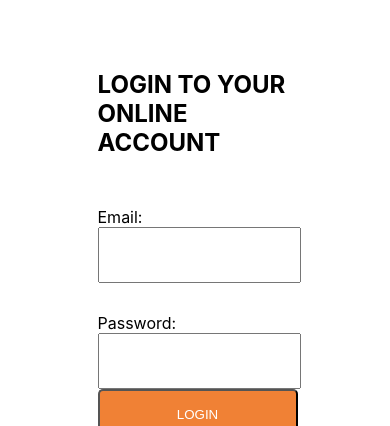
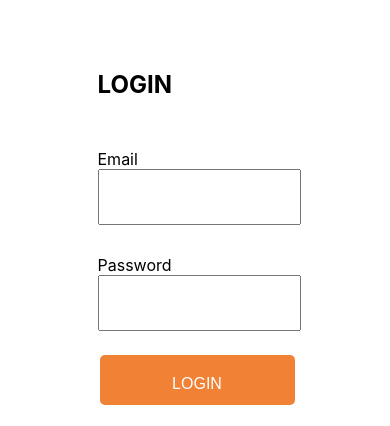
Before and after one commit to 15kfechete/Employability-Project, a React (Create React App) app in the folder frontend/: page /login in a window 390 px wide. Shown: the part 418-844 px from the top of the page. Built offline with nearby package versions, Linux system fonts and the light colour scheme.

Commit message:
addedd initial content to revamped login css for mobile viewport

```diff
--- a/frontend/src/app/components/footer.css
+++ b/frontend/src/app/components/footer.css
@@ -1,65 +1,3 @@
-@supports (display: grid) {
-  @media only screen and (max-device-width: 400px) {
-    footer {
-      background-color: #2c353c;
-      color: white;
-
-      display: grid;
-      grid-template-areas: "footerLogo footerLeft . footerLeftCentre footerRightCentre footerRight";
-      grid-template-columns: 15% 20% 5% 1fr 1fr 1fr;
-    }
-
-    .footerLogo {
-      margin: 0 auto;
-
-      grid-area: footerTop;
-    }
-
-    .footerRight {
-      padding-top: 30px;
-      margin: 0 auto;
-
-      grid-area: footerBottom;
-    }
-
-    .footerLeft {
-      grid-area: footerLeft;
-      display: none;
-    }
-
-    .footerLeftCentre {
-      grid-area: footerLeftCentre;
-
-      border-style: solid;
-      border-right: white;
-      border-top: white;
-      border-bottom: white;
-      border-width: 2px;
-
-      display: none;
-    }
-    .footerRightCentre {
-      grid-area: footerRightCentre;
-      display: none;
-    }
-
-    .footerText {
-      display: none;
-    }
-
-    footer h4 {
-      list-style-type: none;
-      text-align: left;
-      padding-top: 15px;
-    }
-
-    footer ul li {
-      list-style-type: none;
-      text-align: left;
-      padding-top: 15px;
-    }
-  }
-}
 footer {
   background-color: #2c353c;
   color: white;
@@ -105,3 +43,9 @@ footer ul li {
   text-align: left;
   padding-top: 15px;
 }
+
+@media only screen and (max-device-width: 400px) {
+  footer {
+    display: none;
+  }
+}
--- a/frontend/src/app/components/header.css
+++ b/frontend/src/app/components/header.css
@@ -1,41 +1,3 @@
-@media only screen and (max-device-width: 400px) {
-  header {
-    background-color: white;
-    padding: 10px;
-    width: 400px;
-    display: grid;
-  }
-
-  header nav {
-    color: #f08135;
-    padding: 16px 18px;
-  }
-
-  header nav a {
-    color: #f08135;
-    text-align: center;
-    padding: 16px 18px;
-    text-decoration: none;
-    font-size: 16px;
-    display: none;
-  }
-
-  header a img {
-    height: 100px;
-    width: 100%;
-  }
-
-  header button {
-    background-color: #f08135;
-    color: white;
-    width: 100%;
-    border-radius: 5px;
-    padding: 16px 18px;
-
-    display: none;
-  }
-}
-
 header {
   background-color: white;
   padding: 10px;
@@ -69,3 +31,41 @@ header button {
   max-width: 200px;
   max-height: 50px;
 }
+
+@media only screen and (max-device-width: 400px) {
+  header {
+    background-color: white;
+    padding: 10px;
+    width: 400px;
+    display: none;
+  }
+
+  header nav {
+    color: #f08135;
+    padding: 16px 18px;
+  }
+
+  header nav a {
+    color: #f08135;
+    text-align: center;
+    padding: 16px 18px;
+    text-decoration: none;
+    font-size: 16px;
+    display: none;
+  }
+
+  header a img {
+    height: 100px;
+    width: 100%;
+  }
+
+  header button {
+    background-color: #f08135;
+    color: white;
+    width: 100%;
+    border-radius: 5px;
+    padding: 16px 18px;
+
+    display: none;
+  }
+}
--- a/frontend/src/app/pages/login/login.css
+++ b/frontend/src/app/pages/login/login.css
@@ -1,10 +1,3 @@
-@media only screen and (max-device-width: 400px) {
-  .banner-image {
-    width: 400px;
-    object-fit: cover;
-  }
-}
-
 .banner-image {
   width: 100%;
   object-fit: cover;
@@ -35,13 +28,18 @@ form {
   padding-top: 30px;
 }
 
-button {
+.loginButton {
   background-color: #f08135;
+  border: none;
   color: white;
-  border-radius: 5px;
-  padding: 16px 18px;
-  width: 200px;
-  height: 50px;
+  padding: 20px;
+  text-align: center;
+  text-decoration: none;
+  display: inline-block;
+  font-size: 16px;
+  margin: 4px 2px;
+
+  width: 100%;
 }
 
 input {
@@ -52,4 +50,41 @@ input {
 
 .buttons {
   grid-area: login;
+
+  padding-top: 20px;
 }
+
+@media only screen and (max-device-width: 400px) {
+  body {
+    background-color: #f08135;
+  }
+
+  .banner-image {
+    width: 400px;
+    object-fit: cover;
+
+    display: none;
+  }
+
+  .contentBlock {
+    display: block;
+    width: 80%;
+    margin: 0 auto;
+    padding-top: 100px;
+    padding-bottom: 150px;
+  }
+
+  .loginButton {
+    background-color: #000000;
+    border: none;
+    color: #f08135;
+    padding: 20px;
+    text-align: center;
+    text-decoration: none;
+    display: inline-block;
+    font-size: 16px;
+    margin: 4px 2px;
+
+    width: 100%;
+  }
+}
--- a/frontend/src/app/pages/login/login.js
+++ b/frontend/src/app/pages/login/login.js
@@ -1,11 +1,11 @@
-import React, { useContext, useState } from 'react'
-import { useLazyQuery } from '@apollo/react-hooks'
-import { gql } from 'apollo-boost'
-import { Redirect } from 'react-router-dom'
+import React, { useContext, useState } from "react";
+import { useLazyQuery } from "@apollo/react-hooks";
+import { gql } from "apollo-boost";
+import { Redirect } from "react-router-dom";
 
-import { AppContext } from '../../AppContext'
-import './login.css'
-import background from '../../../images/background.jpg'
+import { AppContext } from "../../AppContext";
+import "./login.css";
+import background from "../../../images/background.jpg";
 
 const GET_USER_QUERY = gql`
   query getUser($email: String!) {
@@ -24,33 +24,33 @@ const GET_USER_QUERY = gql`
       }
     }
   }
-`
+`;
 
 function LoginPage() {
-  const [email, setEmail] = useState('')
-  const [password, setPassword] = useState('')
+  const [email, setEmail] = useState("");
+  const [password, setPassword] = useState("");
 
-  const [state, setState] = useContext(AppContext)
+  const [state, setState] = useContext(AppContext);
 
   const [loadUser, { called, loading, data }] = useLazyQuery(GET_USER_QUERY, {
     variables: { email: email },
-  })
+  });
 
-  const handleSubmit = event => {
-    event.preventDefault()
-    loadUser()
-  }
+  const handleSubmit = (event) => {
+    event.preventDefault();
+    loadUser();
+  };
 
   if (called) {
     if (loading) {
-      return <p>Loading...</p>
+      return <p>Loading...</p>;
     }
-    setState(state => ({
+    setState((state) => ({
       ...state,
       user: data.allUsers[0],
-    }))
-    console.log('Setting state!')
-    return <Redirect to="/profile" />
+    }));
+    console.log("Setting state!");
+    return <Redirect to="/profile" />;
   }
 
   if (!called) {
@@ -58,36 +58,36 @@ function LoginPage() {
       <>
         <img className="banner-image" src={background}></img>
         <form className="contentBlock" onSubmit={handleSubmit}>
-          <h2>LOGIN TO YOUR ONLINE ACCOUNT</h2>
+          <h2>LOGIN</h2>
           <div className="username">
-            <label>Email:</label>
+            <label>Email</label>
             <input
               type="text"
-              onChange={e => setEmail(e.target.value)}
+              onChange={(e) => setEmail(e.target.value)}
               value={email}
             ></input>
           </div>
           <div className="password">
-            <label>Password:</label>
+            <label>Password</label>
             <input
               type="password"
-              onChange={e => setPassword(e.target.value)}
+              onChange={(e) => setPassword(e.target.value)}
               value={password}
             ></input>
           </div>
           <div className="buttons">
-            <button type="submit">LOGIN</button>
-            <button type="submit" disabled>
-              Not Registered?
+            <button className="loginButton" type="submit">
+              LOGIN
             </button>
           </div>
+          <h4>Not logged in?</h4>
         </form>
       </>
-    )
+    );
   }
 }
 
-export default LoginPage
+export default LoginPage;
 
 /*
 <a
```
